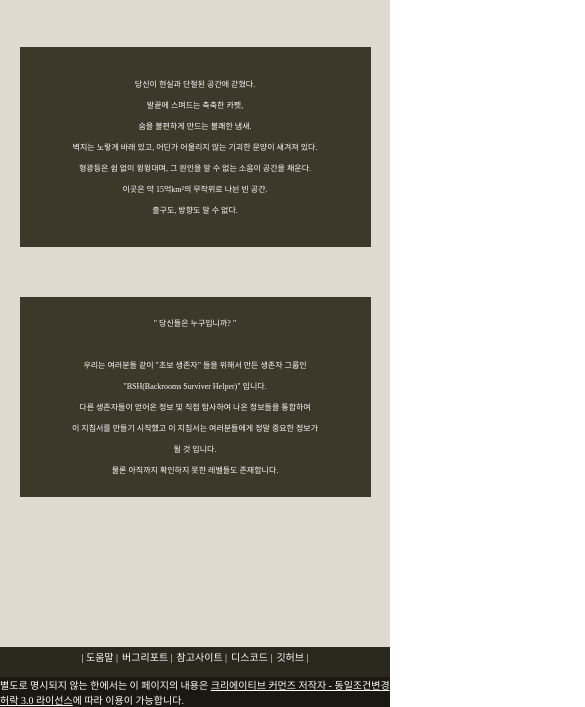
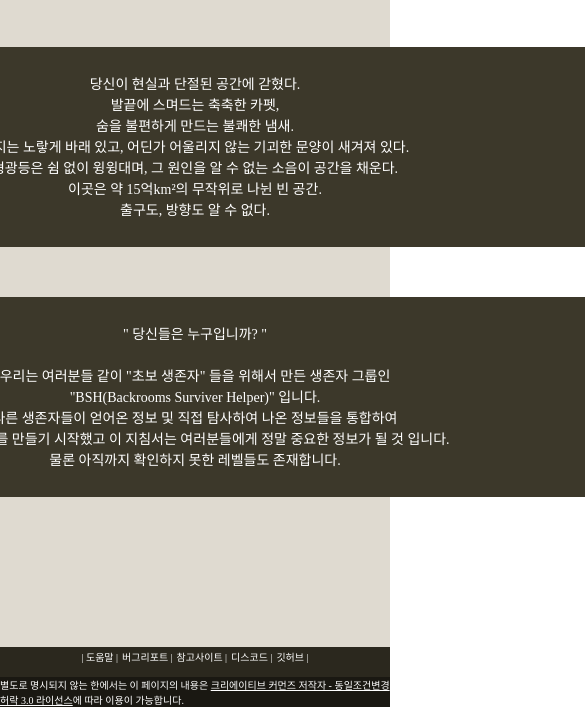
Before and after one commit to Onin0782/backrooms, a plain HTML site: page index.html in a window 390 px wide. Shown: the part 253-960 px from the top of the page, 585 px wide, since content can reach past the window. Drawn offline with Linux system fonts and the light colour scheme.

Commit message:
Update style.css

```diff
--- a/style.css
+++ b/style.css
@@ -143,33 +143,3 @@ li > a:hover {
     font-size : 10px;
     color : white;
 }
-
-@media screen and (max-width: 768px) {
-    #container > .intro {
-        width: 90%; /* 모바일에서는 화면 너비의 90%로 설정 */
-    }
-}
-
-@media screen and (max-width: 768px) {
-    #container > .about {
-        width: 90%; /* 모바일에서는 화면 너비의 90%로 설정 */
-    }
-}
-
-@media screen and (max-width: 768px) {
-    .intro > p {
-        font-size:8px /* 모바일에서는 화면 너비의 90%로 설정 */
-    }
-}
-
-@media screen and (max-width: 768px) {
-    .about > p {
-        font-size:8px /* 모바일에서는 화면 너비의 90%로 설정 */
-    }
-}
-
-@media screen and (max-width: 768px) {
-    li > a {
-        font-size:15px /* 모바일에서는 화면 너비의 90%로 설정 */
-    }
-}
```
